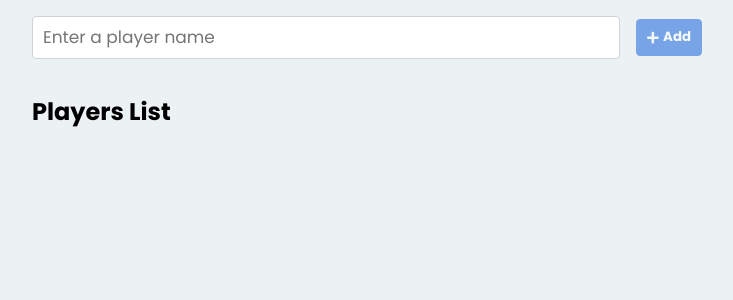
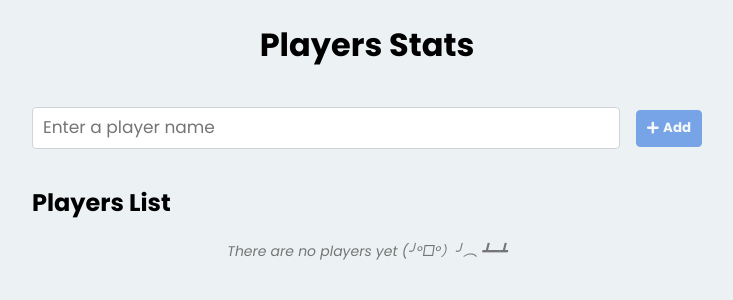
Before and after one commit to aXenDeveloper/react-players-stats, a React (Create React App) app: page / in a window 1280 px wide. Shown: the top 300 px of the page, without its empty margins (273-1006 px from the left). Built offline with nearby package versions, Linux system fonts and the light colour scheme.

Commit message:
Add delete button for item

```diff
--- a/src/components/Form/Form.tsx
+++ b/src/components/Form/Form.tsx
@@ -9,20 +9,19 @@ const Form: FC<FormType> = ({ playersList, setPlayersList }) => {
   const [inputValue, setInputValue] = useState('');
 
   const handleInput = (e: ChangeEvent<HTMLInputElement>) => {
-    const current = e.target.value;
-    setInputValue(current);
+    setInputValue(e.target.value);
   };
 
   const handleSubmit = (e: FormEvent<HTMLFormElement>) => {
     e.preventDefault();
 
     setPlayersList([
-      ...playersList,
       {
         id: uuidv4(),
         name: inputValue,
         score: 0
-      }
+      },
+      ...playersList
     ]);
 
     setInputValue('');
--- a/src/components/PlayersList/PlayersList.module.scss
+++ b/src/components/PlayersList/PlayersList.module.scss
@@ -2,19 +2,11 @@
   padding: 0;
   margin: 0;
   list-style: none;
+}
 
-  &_item {
-    padding: var(--sp-4);
-    background-color: var(--box-color);
-    border-radius: var(--border-radius);
-
-    &:not(:last-child) {
-      margin-bottom: var(--sp-4);
-    }
-
-    &_content {
-      display: flex;
-      justify-content: space-between;
-    }
-  }
+.empty {
+  text-align: center;
+  font-size: 1.4rem;
+  color: var(--color-light);
+  font-style: italic;
 }
--- a/src/components/PlayersList/PlayersList.tsx
+++ b/src/components/PlayersList/PlayersList.tsx
@@ -2,22 +2,27 @@ import { FC } from 'react';
 import style from './PlayersList.module.scss';
 import { playerListType } from '../../globalTypes';
 import { PlayersListType } from './PlayersListTypes';
+import PlayersListItem from './PlayersListItem/PlayersListItem';
 
-const PlayersList: FC<PlayersListType> = ({ playersList }) => {
+const PlayersList: FC<PlayersListType> = ({ playersList, setPlayersList }) => {
+  const deletePlayer = (id: string) => {
+    const filterPlayersList = playersList.filter(el => el.id !== id);
+    setPlayersList(filterPlayersList);
+  };
+
   return (
     <section>
-      <h1>Players List</h1>
+      <h2>Players List</h2>
 
-      <ul className={style.list}>
-        {playersList.map(({ id, name, score }: playerListType) => (
-          <li key={id} className={style.list_item}>
-            <div className={style.list_item_content}>
-              <span>{name}</span>
-              <span>Score: {score}</span>
-            </div>
-          </li>
-        ))}
-      </ul>
+      {playersList.length > 0 ? (
+        <ul className={style.list}>
+          {playersList.map((item: playerListType) => (
+            <PlayersListItem key={item.id} data={item} deletePlayer={deletePlayer} />
+          ))}
+        </ul>
+      ) : (
+        <div className={style.empty}>There are no players yet (╯°□°）╯︵ ┻━┻</div>
+      )}
     </section>
   );
 };
--- /dev/null
+++ b/src/components/PlayersList/PlayersListItem/PlayersListItem.module.scss
@@ -0,0 +1,38 @@
+.item {
+  display: flex;
+  justify-content: space-between;
+  padding: var(--sp-4);
+  background-color: var(--box-color);
+  border-radius: var(--border-radius);
+
+  &:not(:last-child) {
+    margin-bottom: var(--sp-4);
+  }
+
+  &_content {
+    display: flex;
+    flex-direction: column;
+    overflow: hidden;
+
+    &_name {
+      font-size: 1.8rem;
+      overflow: hidden;
+      white-space: nowrap;
+      text-overflow: ellipsis;
+      margin-bottom: var(--sp-2);
+    }
+  }
+
+  &_score {
+    display: flex;
+    flex-direction: column;
+    align-items: center;
+    justify-content: center;
+    margin-left: var(--sp-4);
+
+    > span:last-child {
+      font-size: 2rem;
+      font-weight: 700;
+    }
+  }
+}
--- /dev/null
+++ b/src/components/PlayersList/PlayersListItem/PlayersListItem.tsx
@@ -0,0 +1,30 @@
+import { faTrash } from '@fortawesome/free-solid-svg-icons';
+import { FontAwesomeIcon } from '@fortawesome/react-fontawesome';
+import { FC } from 'react';
+import style from './PlayersListItem.module.scss';
+import { PlayersListItemType } from './PlayersListItemTypes';
+
+const PlayersListItem: FC<PlayersListItemType> = ({ data, deletePlayer }) => {
+  const { id, name, score } = data;
+
+  return (
+    <li className={style.item}>
+      <div className={style.item_content}>
+        <span className={style.item_content_name}>{name}</span>
+
+        <div>
+          <button className="button button_light" onClick={() => deletePlayer(id)}>
+            <FontAwesomeIcon icon={faTrash} /> Delete
+          </button>
+        </div>
+      </div>
+
+      <div className={style.item_score}>
+        <span>Score</span>
+        <span>{score}</span>
+      </div>
+    </li>
+  );
+};
+
+export default PlayersListItem;
--- /dev/null
+++ b/src/components/PlayersList/PlayersListItem/PlayersListItemTypes.ts
@@ -0,0 +1,6 @@
+import { playerListType } from '../../../globalTypes';
+
+export type PlayersListItemType = {
+  data: playerListType;
+  deletePlayer(el: string): void;
+};
--- a/src/components/PlayersList/PlayersListTypes.ts
+++ b/src/components/PlayersList/PlayersListTypes.ts
@@ -2,4 +2,5 @@ import { playerListType } from '../../globalTypes';
 
 export type PlayersListType = {
   playersList: playerListType[];
+  setPlayersList(e: playerListType[]): void;
 };
--- a/src/styles/_buttons.scss
+++ b/src/styles/_buttons.scss
@@ -21,6 +21,12 @@
     color: var(--input-primary-text);
   }
 
+  &_light {
+    border-color: var(--input-light);
+    background-color: var(--input-light);
+    color: var(--input-light-text);
+  }
+
   &:disabled {
     cursor: default;
     opacity: 0.5;
--- a/src/styles/global.scss
+++ b/src/styles/global.scss
@@ -12,11 +12,18 @@
     --sp-10: 64px;
     --width-container: 700px;
     --background-body: #ecf2f4;
+    --color-body: #000;
+    --color-light: #757575;
     --border-radius: var(--sp-1);
+
     --border-input: 1px solid #ced4da;
     --border-input-active: 4, 89, 218;
+
     --input-primary: #0459da;
     --input-primary-text: #fff;
+    --input-light: #e8f2fa;
+    --input-light-text: #5187b3;
+
     --box-color: #fff;
 }
 
@@ -34,6 +41,7 @@ body {
     font-family: 'Poppins', -apple-system, Segoe UI, sans-serif;
     font-size: 1.6rem;
     background-color: var(--background-body);
+    color: var(--color-body);
     margin: 0;
 }
 
@@ -43,4 +51,8 @@ body {
     margin: 0 auto;
 }
 
+.title {
+    text-align: center;
+}
+
 @import './buttons';
--- a/src/views/HomeView.tsx
+++ b/src/views/HomeView.tsx
@@ -8,9 +8,12 @@ const HomeView = () => {
 
   return (
     <div className="container">
+      <div className="title">
+        <h1>Players Stats</h1>
+      </div>
+
       <Form playersList={playersList} setPlayersList={setPlayersList} />
-
-      <PlayersList playersList={playersList} />
+      <PlayersList playersList={playersList} setPlayersList={setPlayersList} />
     </div>
   );
 };
```
